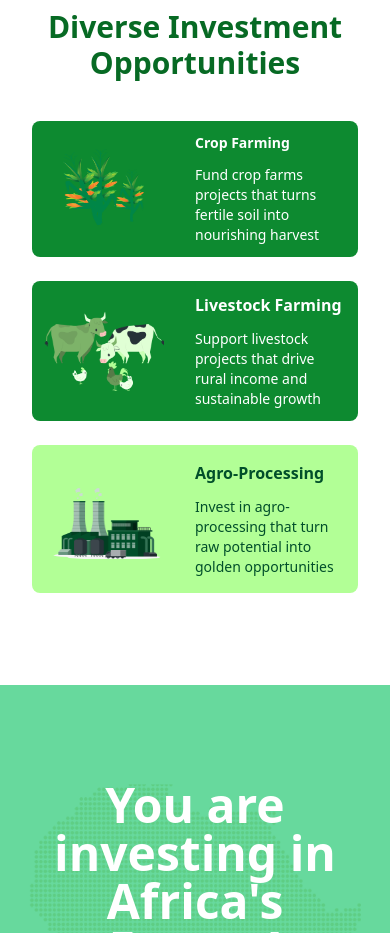
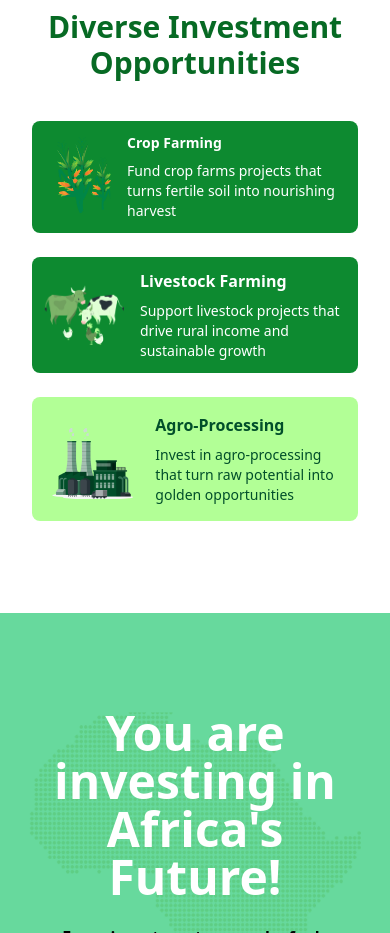
Before and after one commit to anasfredmanjack/marginplustrial, a Next.js app: page / in a window 390 px wide. Shown: the part 1640-2573 px from the top of the page. Built offline with nearby package versions, Linux system fonts and the light colour scheme.

Commit message:
tweak/uiresponsiveness

```diff
--- a/components/investment-opportunities.tsx
+++ b/components/investment-opportunities.tsx
@@ -8,19 +8,24 @@ export default function InvestmentOpportunities() {
           Diverse Investment Opportunities
         </h2>
         <div className="grid grid-cols-1 sm:grid-cols-2 md:grid-cols-3 gap-6">
+
           {/* Crop Farming */}
           <div className="bg-[#0d8a30] rounded-lg md:p-6 p-3 text-white md:h-[300px] w-full">
-            <div className="md:flex md:flex-col grid grid-cols-2  items-center justify-between h-full text-center">
+            <div className="
+              flex items-center text-left
+              md:flex-col md:items-center md:text-center
+              h-full
+            ">
               <Image
                 src="/images/crop-icon.png"
                 alt="Crop Farming"
                 width={80}
                 height={80}
-                className="md:w-30 md:h-30 h-20 w-25"
+                className="h-20 w-25 md:h-30 md:w-30"
               />
-              <div className=" items-start text-left md:text-center ">
+              <div className="ml-4 md:ml-0 md:mt-4">
                 <h3 className="md:text-xl text-sm font-bold">Crop Farming</h3>
-              <p className="md:text-xl text-sm md:mt-0 mt-3">
+                <p className="md:text-xl text-sm mt-2 md:mt-1">
                   Fund crop farms projects that turns fertile soil into nourishing harvest
                 </p>
               </div>
@@ -28,18 +33,22 @@ export default function InvestmentOpportunities() {
           </div>
 
           {/* Livestock Farming */}
-          <div className="bg-[#0d8a30] rounded-lg md:p-6 p-3 text-white md:h-[300px] w-full ">
-          <div className="md:flex md:flex-col grid grid-cols-2 gap-y-4 items-center md:justify-between h-full text-center">
+          <div className="bg-[#0d8a30] rounded-lg md:p-6 p-3 text-white md:h-[300px] w-full">
+            <div className="
+              flex items-center text-left
+              md:flex-col md:items-center md:text-center
+              h-full md:mt-2
+            ">
               <Image
                 src="/images/livestock-icon.png"
                 alt="Livestock Farming"
                 width={80}
                 height={80}
-                 className="md:w-30 md:h-25 h-20 w-30"
+                className="h-15 w-20 md:h-23 md:w-28"
               />
-              <div className=" items-start text-left md:text-center">
+              <div className="ml-4  md:ml-0 md:mt-8">
                 <h3 className="md:text-xl text-md font-bold">Livestock Farming</h3>
-              <p className="md:text-xl text-sm  md:mb-2 md:mt-0 mt-3">
+                <p className="md:text-xl text-sm mt-2 md:mt-1">
                   Support livestock projects that drive rural income and sustainable growth
                 </p>
               </div>
@@ -47,23 +56,28 @@ export default function InvestmentOpportunities() {
           </div>
 
           {/* Agro-Processing */}
-          <div className="bg-[#B2FF96]  rounded-lg md:p-6 p-4 text-[#014F2A] md:h-[300px] w-full">
-          <div className="md:flex md:flex-col grid grid-cols-2  items-center justify-between h-full text-center">
+          <div className="bg-[#B2FF96] rounded-lg md:p-6 p-4 text-[#014F2A] md:h-[300px] w-full">
+            <div className="
+              flex items-center text-left
+              md:flex-col md:items-center md:text-center
+              h-full
+            ">
               <Image
                 src="/images/processing-icon.png"
                 alt="Agro-Processing"
                 width={80}
                 height={80}
-               className="md:w-30 md:h-25 h-20 w-30"
+                className="h-20 w-30 md:h-30 md:w-30"
               />
-              <div className=" items-start text-left md:text-center">
+              <div className="ml-4 md:ml-0 md:mt-4">
                 <h3 className="md:text-xl text-md font-bold">Agro-Processing</h3>
-              <p className="md:text-xl text-sm  md:mt-0 mt-3">
+                <p className="md:text-xl text-sm mt-2 md:mt-1">
                   Invest in agro-processing that turn raw potential into golden opportunities
                 </p>
               </div>
             </div>
           </div>
+
         </div>
       </div>
     </section>
```
Lines whose indentation alone changed are shown as unchanged.
